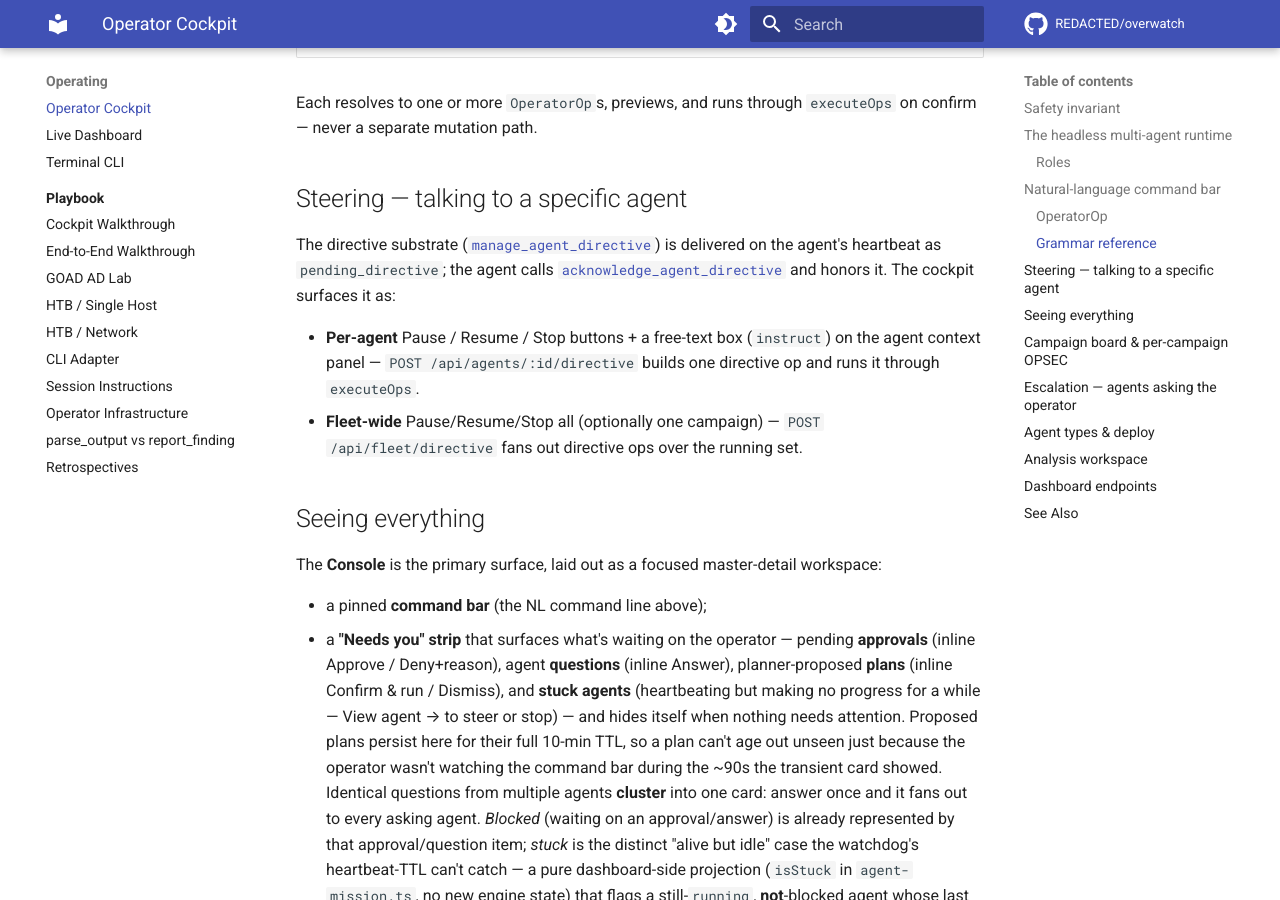
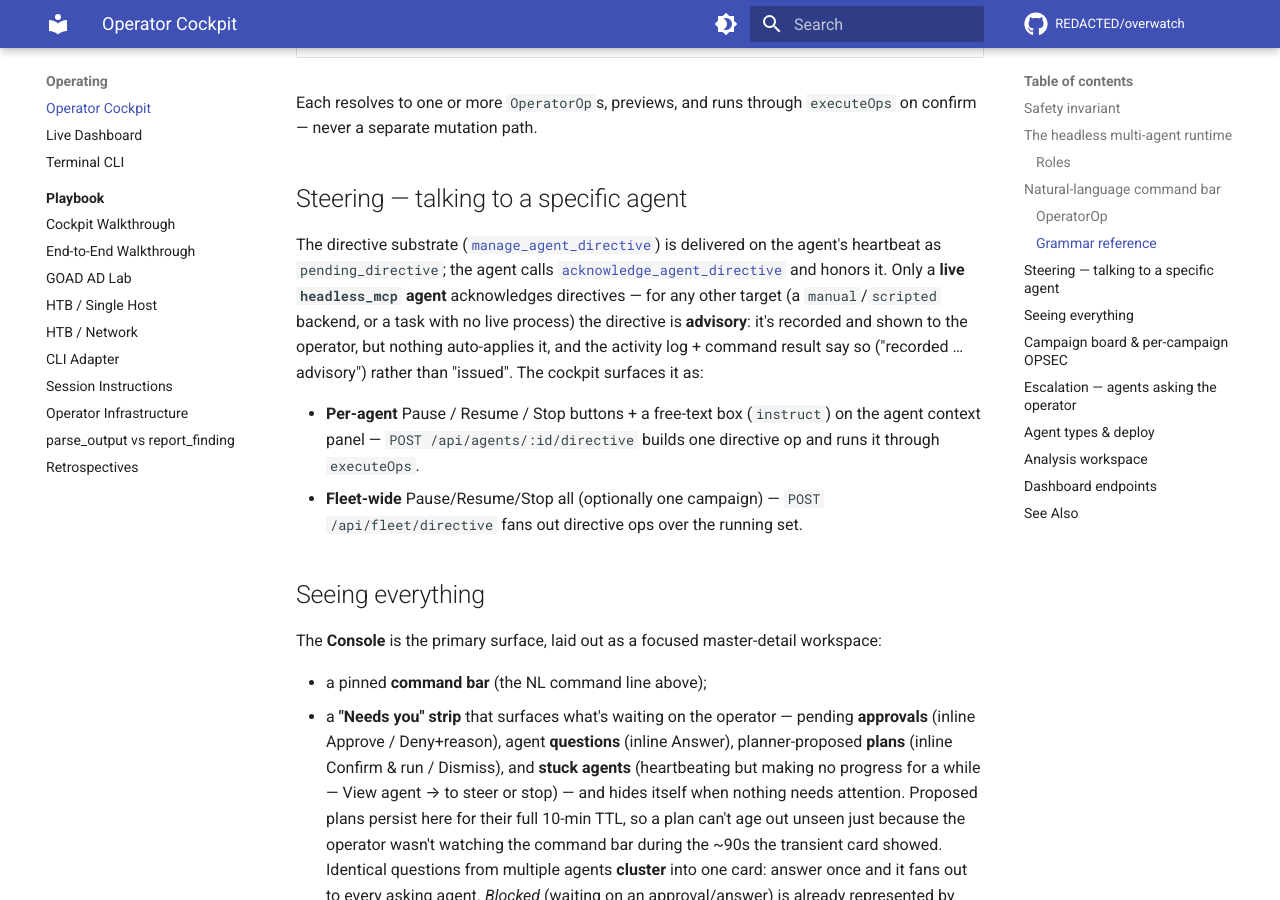
Before and after one commit to professor-moody/overwatch, an MkDocs documentation site: the page built from docs/operator-cockpit.md, in a window 1280 px wide and 900 px high, scrolled down 2718 px. Built offline with MkDocs 1.6.1 and Material for MkDocs 9.7.7, drawn with Linux system fonts in a browser that asks for light colours; comment, search, counter and statistics services are not loaded.

Commit message:
docs: directive-advisory semantics + ADCS ESC15/manage edges (dogfooding + sweep)
Follow-up doc sweep after the three dogfooding fixes:

- Directive delivery is now documented honestly across operator-cockpit,
  manage-agent-directive, and acknowledge-agent-directive: only a live
  `headless_mcp` agent acknowledges a directive; to a manual/scripted
  backend (or a task with no live process) it is ADVISORY — recorded and
  shown, not auto-applied ("recorded … advisory", not "issued").
- ADCS edge coverage: architecture-review + concepts now list ESC15
  (CVE-2024-49019), and architecture-review adds MANAGE_CA /
  MANAGE_CERTIFICATES — matching EDGE_TYPES. (dashboard.md was fixed in an
  earlier sweep; this closes the remaining ESC1–ESC13-only references.)

Found via an extensive find→verify doc-tree sweep + an exhaustive ESC grep.
mkdocs --strict green; counts unchanged (behavior fixes, nothing countable).

```diff
--- a/docs/operator-cockpit.md
+++ b/docs/operator-cockpit.md
@@ -57,7 +57,7 @@ Each resolves to one or more `OperatorOp`s, previews, and runs through `executeO
 
 ## Steering — talking to a specific agent {#steering}
 
-The directive substrate ([`manage_agent_directive`](tools/manage-agent-directive.md)) is delivered on the agent's heartbeat as `pending_directive`; the agent calls [`acknowledge_agent_directive`](tools/acknowledge-agent-directive.md) and honors it. The cockpit surfaces it as:
+The directive substrate ([`manage_agent_directive`](tools/manage-agent-directive.md)) is delivered on the agent's heartbeat as `pending_directive`; the agent calls [`acknowledge_agent_directive`](tools/acknowledge-agent-directive.md) and honors it. Only a **live `headless_mcp` agent** acknowledges directives — for any other target (a `manual`/`scripted` backend, or a task with no live process) the directive is **advisory**: it's recorded and shown to the operator, but nothing auto-applies it, and the activity log + command result say so ("recorded … advisory") rather than "issued". The cockpit surfaces it as:
 
 - **Per-agent** Pause / Resume / Stop buttons + a free-text box (`instruct`) on the agent context panel — `POST /api/agents/:id/directive` builds one directive op and runs it through `executeOps`.
 - **Fleet-wide** Pause/Resume/Stop all (optionally one campaign) — `POST /api/fleet/directive` fans out directive ops over the running set.
```
Also changed, not shown: docs/architecture-review.md (+2 -2 lines), docs/concepts.md (+1 -1 lines), docs/tools/acknowledge-agent-directive.md (+1 -1 lines), docs/tools/manage-agent-directive.md (+1 -1 lines).
